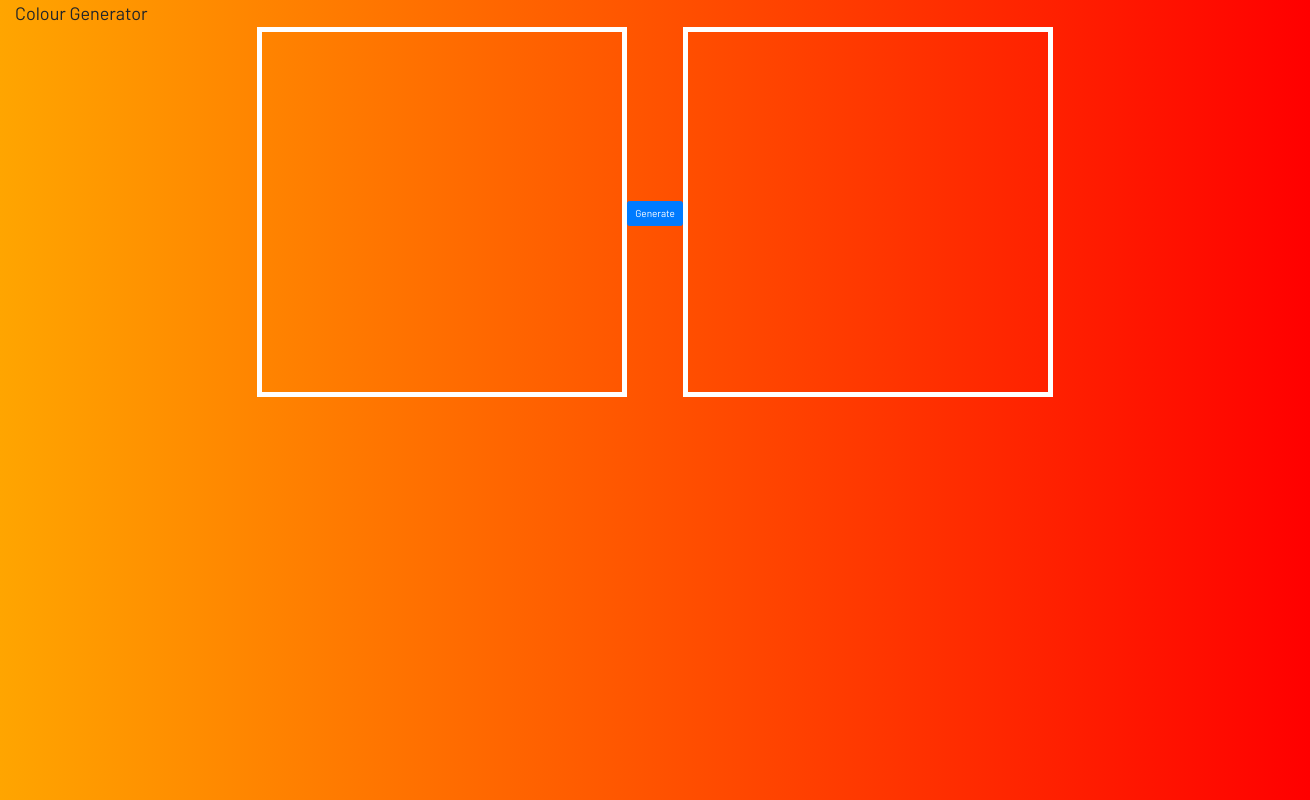
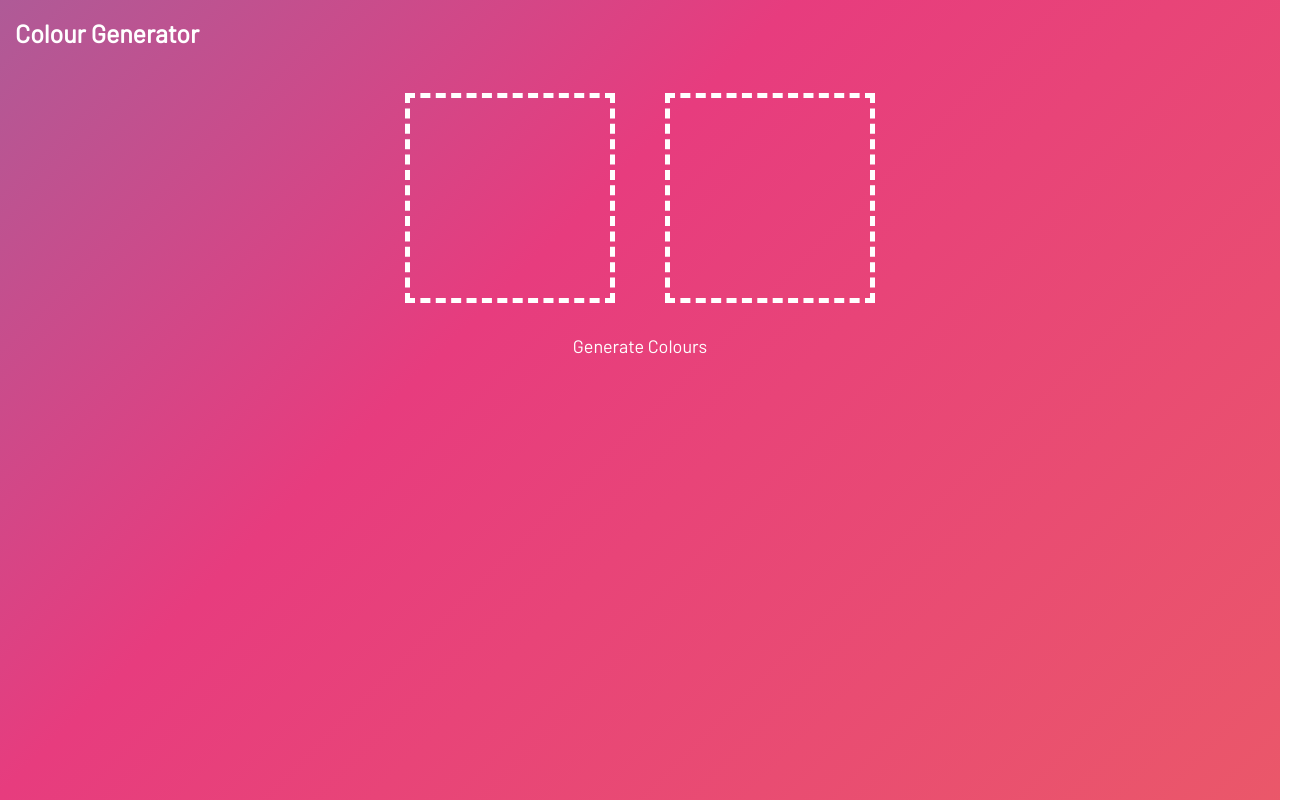
Before and after one commit to heyitsmeharv/coolours, a React (Create React App) app: page / in a window 1280 px wide. Shown: the whole page, 1310 px wide, since content can reach past the window. Built offline with nearby package versions, Linux system fonts and the light colour scheme.

Commit message:
switched to styled components

```diff
--- a/package.json
+++ b/package.json
@@ -6,11 +6,10 @@
     "@testing-library/jest-dom": "^4.2.4",
     "@testing-library/react": "^9.3.2",
     "@testing-library/user-event": "^7.1.2",
-    "bootstrap": "^4.4.1",
-    "node-sass": "^4.13.1",
     "react": "^16.13.1",
     "react-dom": "^16.13.1",
-    "react-scripts": "3.4.1"
+    "react-scripts": "3.4.1",
+    "styled-components": "^5.0.1"
   },
   "scripts": {
     "start": "react-scripts start",
--- a/src/App.js
+++ b/src/App.js
@@ -1,35 +1,58 @@
 import React, { useState, useEffect } from "react";
+import styled, { css } from 'styled-components';
 
-import Tile from './components/Tile/Tile';
-// import TopBar from './components/TopBar/TopBar';
+import { Button, ButtonWrapper } from './components/Button/Button';
+import { Tile, TileWrapper } from './components/Tile/Tile';
 
-import './style.scss';
 // import colour from './resources/styles/colours';
 
+const Background = styled.div`
+	background: linear-gradient(-45deg, #ee7752, #e73c7e, #23a6d5, #23d5ab);
+  background-size: 400% 400%;
+  -webkit-animation: backgroundAnimation 15s ease infinite;
+  animation: backgroundAnimation 15s ease infinite;
+
+  @keyframes backgroundAnimation {
+    0% {
+      background-position: 0% 50%;
+    }
+    50% {
+      background-position: 100% 50%;
+    }
+    100% {
+      background-position: 0% 50%;
+    }
+  }
+`;
+
+const AppContainer = styled.div`
+  width: 100%;
+  height: 100vh;
+`;
+
+const HeaderWrapper = styled.div`
+  padding: 15px;
+  font-size: 25px;
+  color: white;
+  font-weight: bold;
+`
 
 const App = () => {
   return (
-    <>
-      {/* <TopBar /> */}
-      <div className="container-fluid">
-        <div className="d-flex justify-content-left">
-          <div className="d-flex justify-content-center">
-            <h1>Colour Generator</h1>
-          </div>
-        </div>
-        <div className="d-flex justify-content-center">
-          <div className="d-flex justify-content-center">
-            <Tile />
-          </div>
-          <div className="align-self-center">
-            <button type="button" className="btn btn-primary">Generate</button>
-          </div>
-          <div className="d-flex justify-content-center">
-            <Tile />
-          </div>
-        </div>
-      </div>
-    </>
+    <Background>
+      <AppContainer>
+        <HeaderWrapper>
+          <h2>Colour Generator</h2>
+        </HeaderWrapper>
+        <TileWrapper>
+          <Tile />
+          <Tile />
+        </TileWrapper>
+        <ButtonWrapper>
+          <Button text="Generate Colours" />
+        </ButtonWrapper>
+      </AppContainer>
+    </Background>
   );
 }
 
--- /dev/null
+++ b/src/components/Button/Button.js
@@ -0,0 +1,25 @@
+import React from 'react';
+import styled, { css } from 'styled-components';
+
+const StyledButton = styled.button`
+  padding: 5px;
+  color: white;
+  background: none;
+  outline: none;
+  border: none;
+  :hover {
+    cursor: pointer;
+  }
+`;
+
+export const ButtonWrapper = styled.div`
+  display: flex;
+  align-items: center;
+  justify-content: center;
+`
+
+export const Button = props => {
+  return (
+    <StyledButton>{props.text}</StyledButton>
+  )
+}
--- a/src/components/Tile/Tile.js
+++ b/src/components/Tile/Tile.js
@@ -1,13 +1,21 @@
 import React from 'react';
+import styled, { css } from 'styled-components';
 
-import './style.scss';
+const StyledTile = styled.div`
+  width: 200px;
+  height: 200px;
+  margin: 25px;
+  border: white dashed 5px;
+`
 
-const Tile = () => {
+export const TileWrapper = styled.div`
+  display: flex;
+  align-items: center;
+  justify-content: center;
+`
+
+export const Tile = () => {
   return (
-    <div className="Tile">
-
-    </div>
+    <StyledTile/>
   )
 }
-
-export default Tile
--- a/src/components/Tile/style.scss
+++ /dev/null
@@ -1,5 +0,0 @@
-.Tile {
-  width: 20em;
-  height: 20em;
-  border: 5px solid white;
-}
--- a/src/style.scss
+++ /dev/null
@@ -1,4 +0,0 @@
-.container-fluid {
-  height: 100vh;
-  background-image: linear-gradient(to right ,orange, red);
-}
```
Also changed, not shown: src/components/TopBar/TopBar.js (deleted, +0 -13 lines), src/components/TopBar/style.scss (deleted, +0 -15 lines), 1 other file (tests, documents, lock files or other folders).
